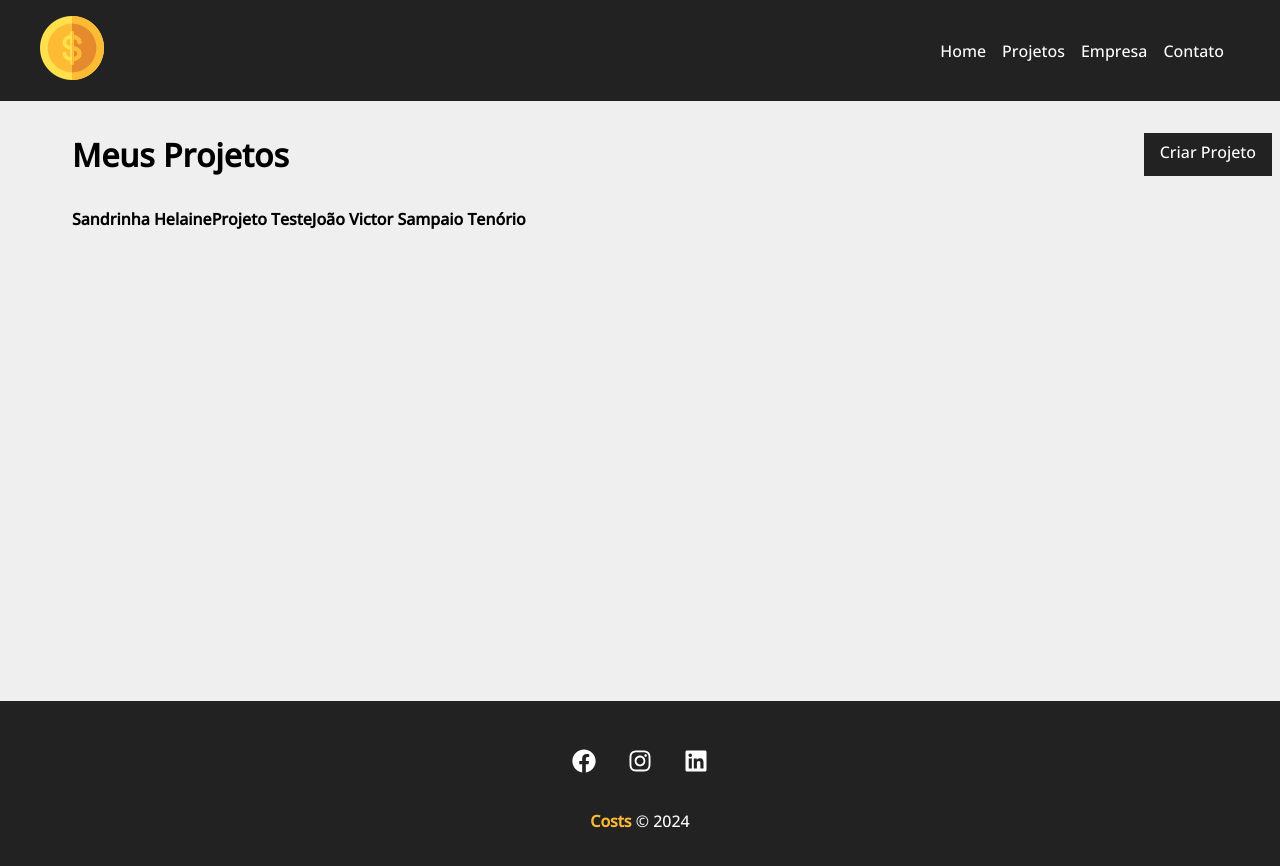
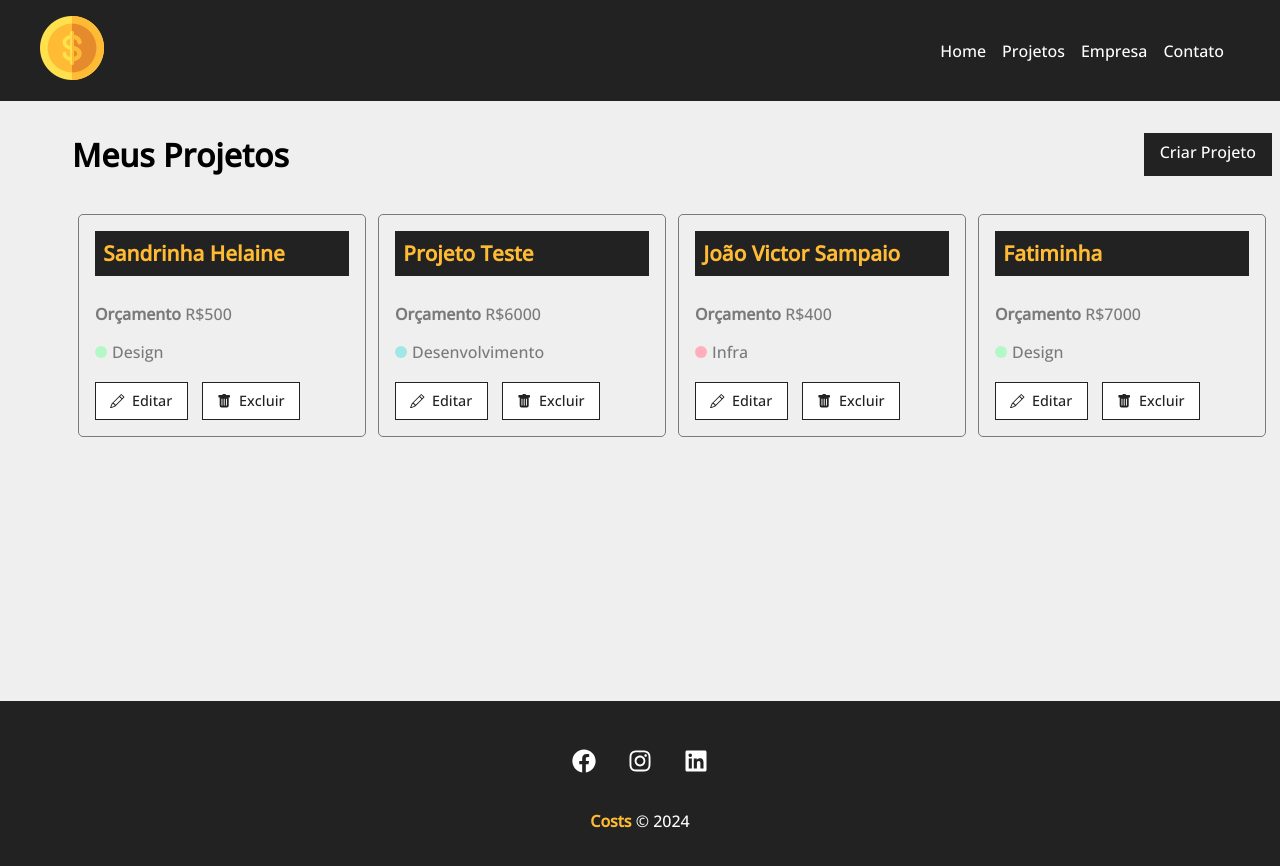
Before and after one commit to Victor87dev/projeto-planner, a React (Vite) app in the folder projeto-costs/: page /projects in a window 1280 px wide. Shown: the top 866 px of the page. Built offline with nearby package versions, Linux system fonts and the light colour scheme; data requests are answered from the project's data file.

Commit message:
feat: cards de projects, projetos adicionados de forma dinamica

```diff
--- a/projeto-costs/db.json
+++ b/projeto-costs/db.json
@@ -24,11 +24,22 @@
     },
     {
       "id": "ea1e",
-      "name": "João Victor Sampaio Tenório",
+      "name": "João Victor Sampaio",
       "budget": "400",
       "category": {
         "id": "1",
         "name": "Infra"
+      },
+      "cost": 0,
+      "services": []
+    },
+    {
+      "id": "f7f4",
+      "name": "Fatiminha",
+      "budget": "7000",
+      "category": {
+        "id": "3",
+        "name": "Design"
       },
       "cost": 0,
       "services": []
--- a/projeto-costs/src/components/project/ProjectCard.jsx
+++ b/projeto-costs/src/components/project/ProjectCard.jsx
@@ -1,13 +1,26 @@
 import styles from "./ProjectCard.module.css"
+import { Link } from "react-router-dom"
 import { BsPencil, BsFillTrashFill } from "react-icons/bs"
 
 const ProjectCard = ({id, name, budget, category, handleRemove})=>{
     return(
-        <div>
+        <div className={styles.project_card}>
             <h4>{name}</h4>
             <p>
+               <span>Orçamento</span> R${budget}
+            </p>
+            <p className={styles.category_text}>
+                <span className={`${styles[category.toLowerCase()]}`}></span> {category}
+            </p>
+            <div className={styles.project_card_actions}>
+                <Link to="/">
+                    <BsPencil /> Editar
+                </Link>
+                <button>
+                    <BsFillTrashFill /> Excluir
+                </button>
+            </div>
 
-            </p>
         </div>
     )
 }
--- a/projeto-costs/src/components/project/ProjectCard.module.css
+++ b/projeto-costs/src/components/project/ProjectCard.module.css
@@ -0,0 +1,87 @@
+.project_card {
+    padding: 1em;
+    border: 1px solid #7a7a7a;
+    border-radius: 5px;
+    width: 24%;
+    margin: 0.5%;
+}
+
+.project_card h4{
+    background-color: #222;
+    color: #ffbb33;
+    padding: .4em;
+    margin-bottom: 1.3em;
+    font-size: 1.3em;
+}
+
+.project_card p {
+    color: #7a7a7a;
+    margin-bottom: 1em;
+}
+
+.project_card p span{
+    font-weight: bold;
+}
+
+.category_text{
+    display: flex;
+    align-items: center;
+}
+
+.category_text span{
+    display: block;
+    width: 12px;
+    height: 12px;
+    border-radius: 50%;
+    background-color: #ccc;
+    margin-right: 5px;
+}
+
+.category_text .infra{
+  background-color: #ffaebc;
+}
+
+.category_text .desenvolvimento{
+  background-color: #a0e7e5;
+}
+
+.category_text .design{
+  background-color: #b4f8c8;
+}
+
+.category_text .planejamento{
+  background-color: #fbe7c6;
+}
+
+.project_card_actions{
+  margin-top: 1.2em;
+  display: flex;
+  align-items: center;
+}
+
+.project_card_actions a,
+.project_card_actions button{
+    text-decoration: none;
+    border: none;
+    background-color: #fff;
+    color: #222;
+    font-size: .9em;
+    padding: .6em 1em;
+    cursor: pointer;
+    margin-right: 1em;
+    border: 1px solid #222;
+    display: flex;
+    align-items: center;
+    justify-content: center;
+    transition: 0.5s;
+}
+
+.project_card_actions svg{
+    margin-right: .5em;
+}
+
+.project_card_actions a:hover,
+.project_card_actions button:hover{
+    background-color: #222;
+    color: #ffbb33;
+}
```
